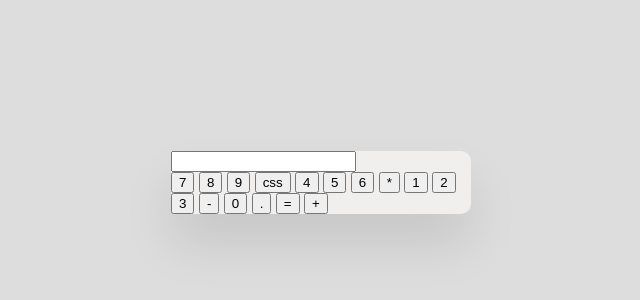
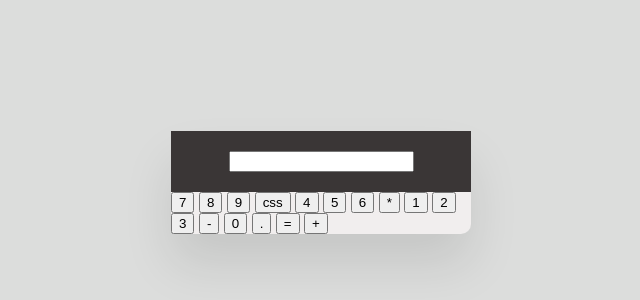
Before and after one commit to shantanunimkande/Assignment-21css, a plain HTML site: page index.html in a window 1280 px wide. Shown: the part 98-398 px from the top of the page, without its empty margins (319-959 px from the left). Drawn offline with Linux system fonts and the light colour scheme.

Commit message:
dis css added

```diff
--- a/index.html
+++ b/index.html
@@ -26,7 +26,13 @@
 
   }
 
-
+  .display {
+    display: flex;
+    justify-content: center;
+    align-items: center;
+    background-color: #3a3636;
+    padding: 20px;
+  }
 
 
 
```
